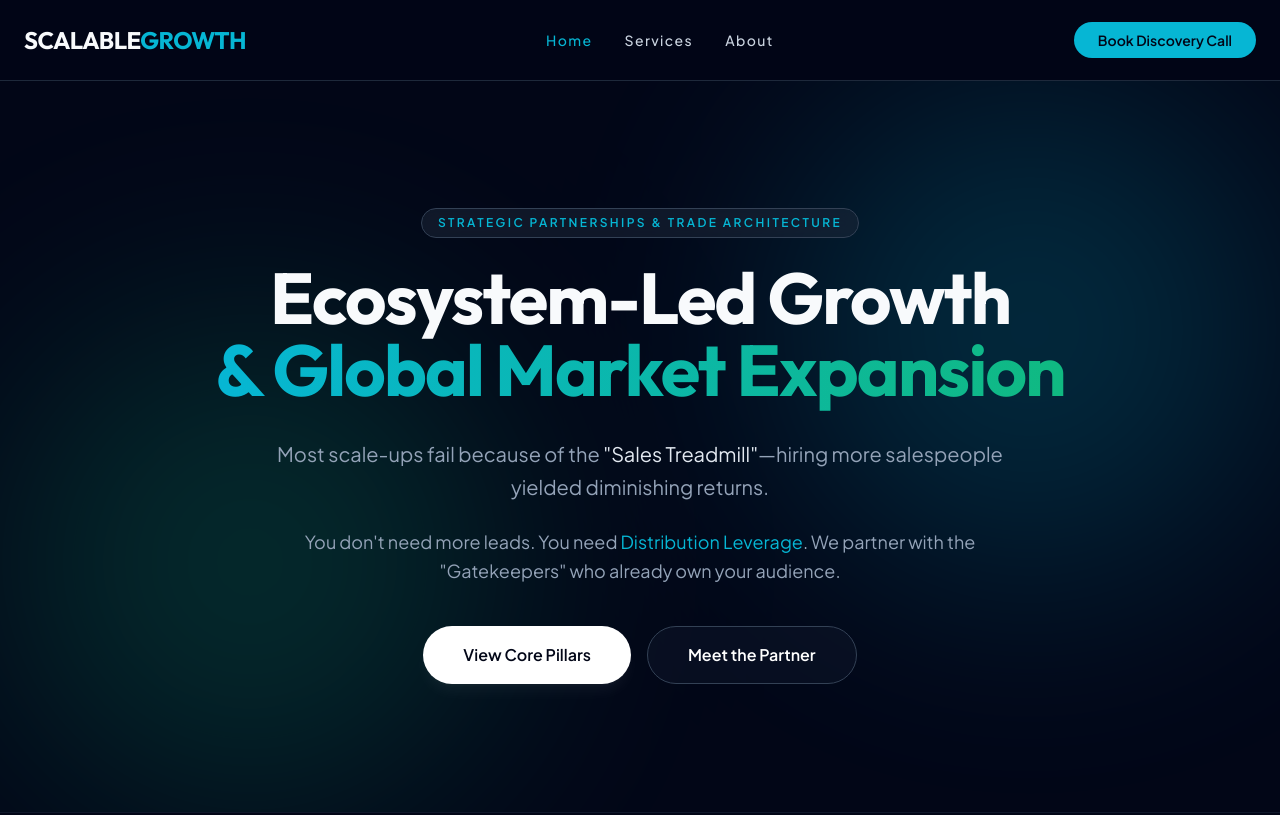
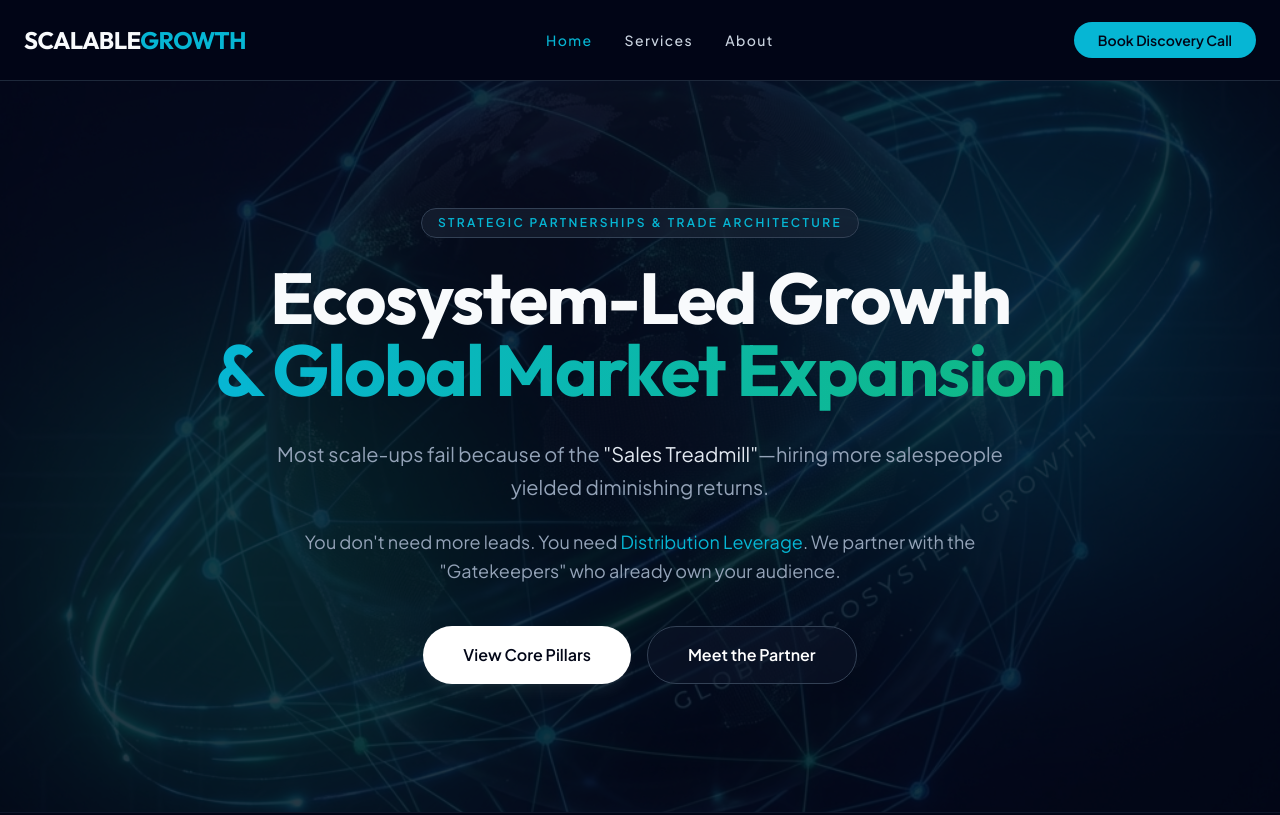
Before and after one commit to tolulopecynthiaajayi-sketch/scalable-growth-website, a website: page index.html in a window 1280 px wide. Shown: the top 815 px of the page. Drawn offline with nearby package versions, Linux system fonts and the light colour scheme.

Commit message:
Add stock images to Hero and About sections

```diff
--- a/index.html
+++ b/index.html
@@ -96,10 +96,14 @@
         <div id="home" class="page-section active">
             <!-- Hero Section -->
             <header class="relative pt-20 pb-20 lg:pt-32 lg:pb-32 overflow-hidden">
-                <div class="absolute top-0 left-1/2 -translate-x-1/2 w-full h-full opacity-20 pointer-events-none">
-                    <div class="absolute top-0 right-0 w-[500px] h-[500px] bg-brand-cyan rounded-full blur-[120px]">
+                <div class="absolute top-0 left-0 w-full h-full opacity-30 pointer-events-none">
+                    <img src="assets/hero-network.png" alt="Global Ecosystem Network"
+                        class="w-full h-full object-cover opacity-60">
+                    <div
+                        class="absolute top-0 right-0 w-[500px] h-[500px] bg-brand-cyan rounded-full blur-[120px] mix-blend-screen opacity-50">
                     </div>
-                    <div class="absolute bottom-0 left-0 w-[500px] h-[500px] bg-brand-green rounded-full blur-[120px]">
+                    <div
+                        class="absolute bottom-0 left-0 w-[500px] h-[500px] bg-brand-green rounded-full blur-[120px] mix-blend-screen opacity-50">
                     </div>
                 </div>
 
@@ -286,8 +290,9 @@
                                 </div>
                                 <!-- Icon/Placeholder for Partner -->
                                 <div
-                                    class="relative rounded-2xl border-2 border-slate-700 bg-slate-900 w-full aspect-square flex items-center justify-center shadow-2xl">
-                                    <i class="fa-solid fa-building-columns text-9xl text-slate-700"></i>
+                                    class="relative rounded-2xl border-2 border-slate-700 bg-slate-900 w-full aspect-square overflow-hidden shadow-2xl group">
+                                    <img src="assets/about-bridge.png" alt="Strategic Bridge"
+                                        class="w-full h-full object-cover group-hover:scale-105 transition-transform duration-700">
                                 </div>
                             </div>
                         </div>
```
Also changed, not shown: assets/about-bridge.png (added), assets/hero-network.png (added), 1 other file.
